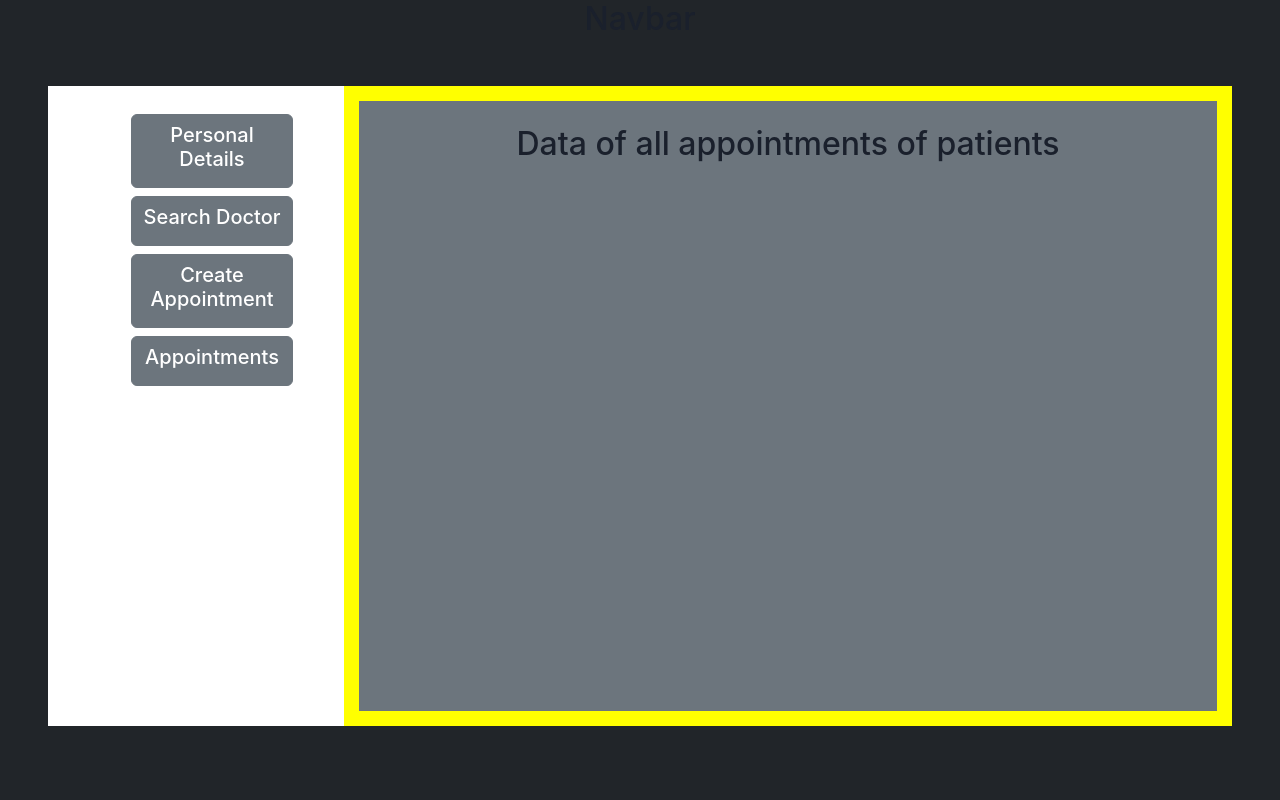
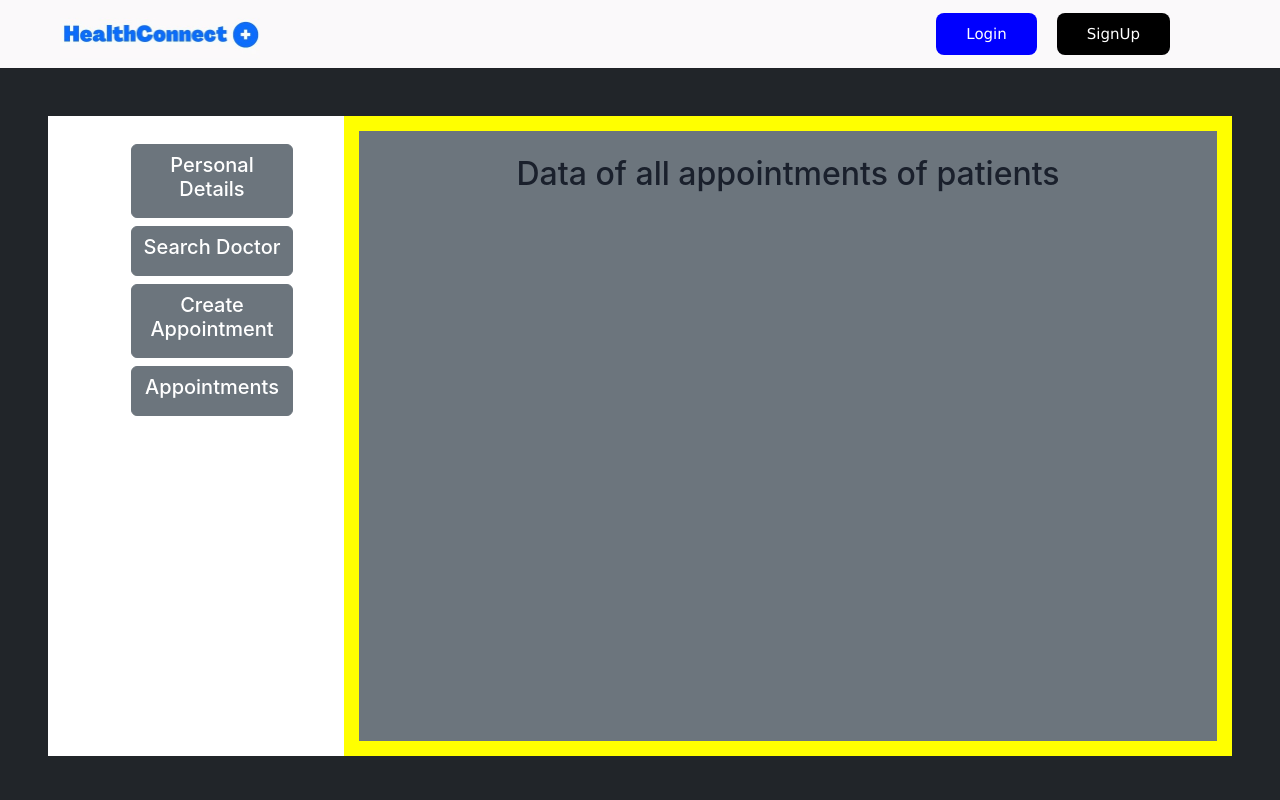
Before and after one commit to omkar231098/HealthConnect, a React (Create React App) app in the folder frontend/: page /patient/appointments in a window 1280 px wide. Shown: the top 800 px of the page. Built offline with nearby package versions, Linux system fonts and the light colour scheme.

Commit message:
added navbar footer

```diff
--- a/frontend/src/pages/Appointments.jsx
+++ b/frontend/src/pages/Appointments.jsx
@@ -1,5 +1,7 @@
 import React, { useState, useEffect } from 'react'
 import LeftsidePaitent from "../Dashbord/LeftsidePaitent"
+import Navbar from '../Components/Basic/Navbar';
+import Footer from '../Components/Basic/Footer';
 
 
 export default function Appointments() {
@@ -26,7 +28,7 @@ export default function Appointments() {
 
     return (
         <div className="bg-dark" style={{ height: "100vh" }}>
-        <h2>Navbar</h2>
+        <Navbar />
         <div>
           <div className="row m-5" style={{ maxWidth: "100%" }}>
             <div className="col-3 col-md-3 p-4 bg-white ">
@@ -44,6 +46,7 @@ export default function Appointments() {
             </div>
           </div>
         </div>
+        <Footer />
       </div>
     )
 }
--- a/frontend/src/pages/CreateAppointment.jsx
+++ b/frontend/src/pages/CreateAppointment.jsx
@@ -1,10 +1,12 @@
 import React from 'react'
 import LeftsidePaitent from "../Dashbord/LeftsidePaitent"
+import Navbar from '../Components/Basic/Navbar'
+import Footer from '../Components/Basic/Footer'
 
 export default function CreateAppointment() {
   return (
     <div className="bg-dark" style={{ height: "100vh" }}>
-    <h2>Navbar</h2>
+    <Navbar />
     <div>
       <div className="row m-5" style={{ maxWidth: "100%" }}>
         <div className="col-3 col-md-3 p-4 bg-white ">
@@ -22,6 +24,7 @@ export default function CreateAppointment() {
         </div>
       </div>
     </div>
+    <Footer />
   </div>
   )
 }
--- a/frontend/src/pages/SearchDoctor.jsx
+++ b/frontend/src/pages/SearchDoctor.jsx
@@ -1,10 +1,12 @@
 import React from 'react'
 import LeftsidePaitent from "../Dashbord/LeftsidePaitent"
+import Navbar from '../Components/Basic/Navbar'
+import Footer from '../Components/Basic/Footer'
 
 export default function SearchDoctor() {
   return (
     <div className="bg-dark" style={{ height: "100vh" }}>
-    <h2>Navbar</h2>
+    <Navbar />
     <div>
       <div className="row m-5" style={{ maxWidth: "100%" }}>
         <div className="col-3 col-md-3 p-4 bg-white ">
@@ -22,6 +24,7 @@ export default function SearchDoctor() {
         </div>
       </div>
     </div>
+    <Footer />
   </div>
   )
 }
```
